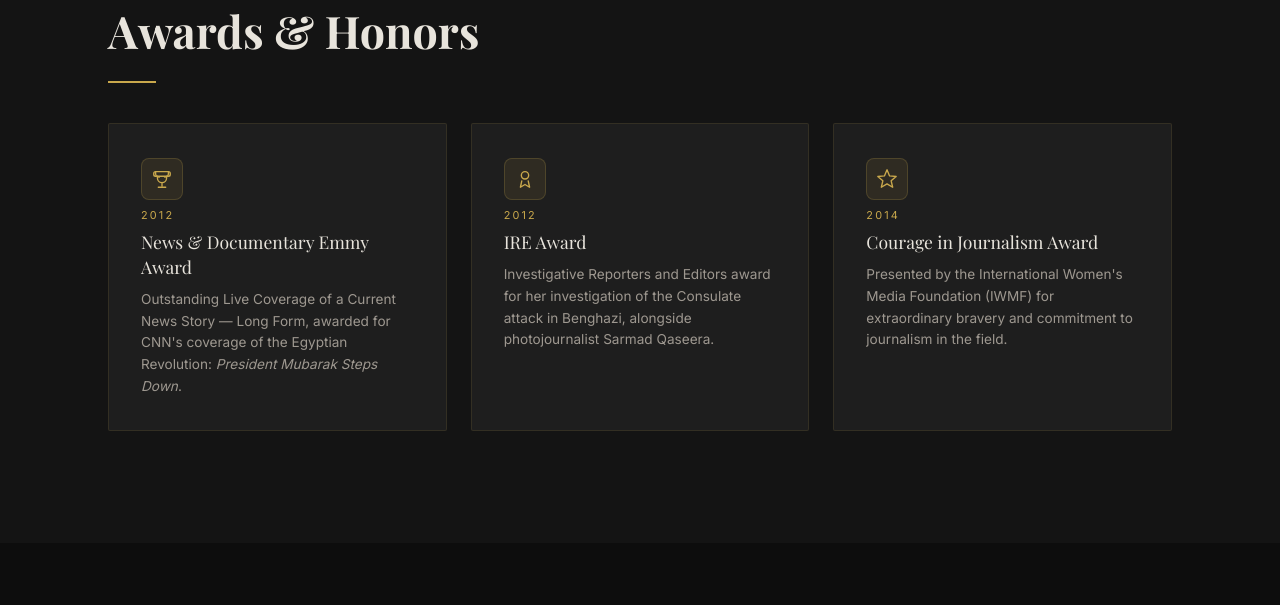
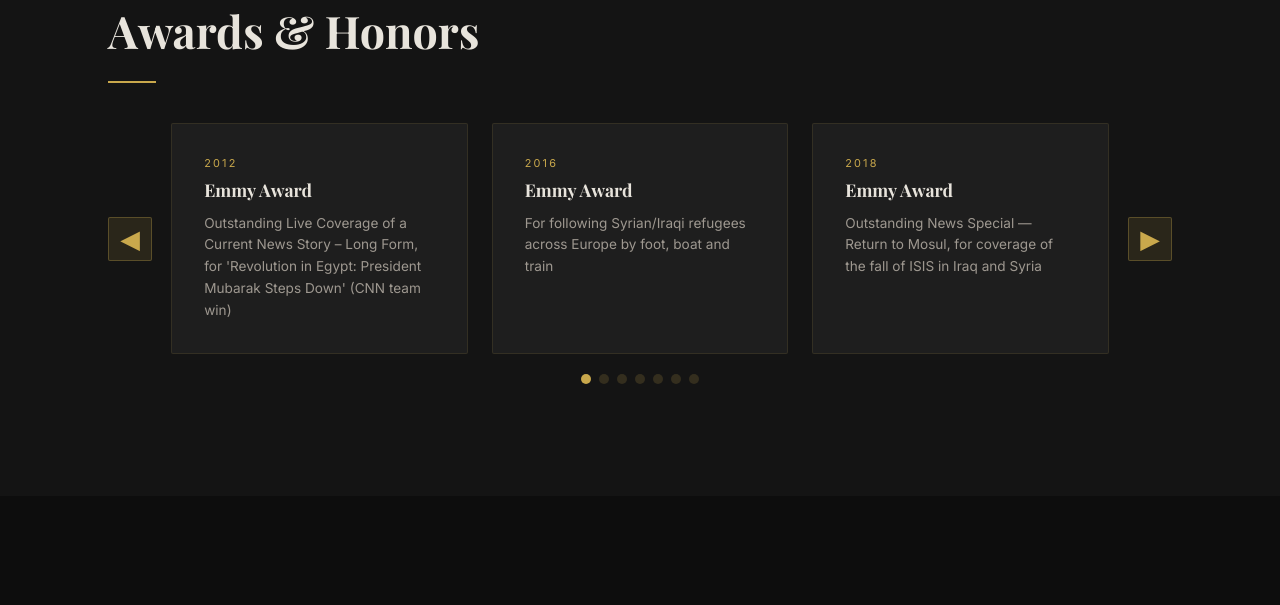
Before and after one commit to maiwandrohani-eng/arwa, a plain HTML site: page index.html in a window 1280 px wide. Shown: the part 3980-4585 px from the top of the page. Drawn offline with nearby package versions, Linux system fonts and the light colour scheme; a web font is replaced by a local one.

Commit message:
Implement dynamic awards slider: loads awards.json, groups in threes, auto-advance, manual nav, new styles

```diff
--- a/index.html
+++ b/index.html
@@ -464,11 +464,89 @@
       background: var(--dark-2);
       border-top: 1px solid rgba(201,168,76,0.1);
     }
-    .awards-grid {
+    .awards-slider-wrapper {
+      display: flex;
+      align-items: center;
+      gap: 1.2rem;
+      margin-top: 1.2rem;
+      position: relative;
+    }
+    .awards-slider-nav {
+      background: rgba(201,168,76,0.12);
+      border: 1px solid rgba(201,168,76,0.3);
+      border-radius: 2px;
+      color: var(--gold);
+      font-size: 1.6rem;
+      width: 44px;
+      height: 44px;
+      display: flex;
+      align-items: center;
+      justify-content: center;
+      cursor: pointer;
+      transition: background 0.2s;
+    }
+    .awards-slider-nav:hover { background: rgba(201,168,76,0.22); }
+    .awards-slider {
+      flex: 1;
+      min-width: 0;
+      display: flex;
+      overflow: hidden;
+      position: relative;
+    }
+    .awards-slide {
       display: grid;
       grid-template-columns: repeat(3, 1fr);
       gap: 1.5rem;
-      margin-top: 1rem;
+      width: 100%;
+      transition: opacity 0.5s;
+    }
+    .award-card {
+      background: var(--dark-3);
+      border: 1px solid rgba(201,168,76,0.12);
+      border-radius: 2px;
+      padding: 2rem;
+      position: relative;
+      overflow: hidden;
+      transition: border-color 0.3s, transform 0.3s;
+      display: flex;
+      flex-direction: column;
+      align-items: flex-start;
+    }
+    .award-year {
+      font-size: 0.68rem;
+      letter-spacing: 0.2em;
+      text-transform: uppercase;
+      color: var(--gold);
+      margin-bottom: 0.5rem;
+    }
+    .award-name {
+      font-family: 'Playfair Display', serif;
+      font-size: 1.1rem;
+      font-weight: 600;
+      margin-bottom: 0.5rem;
+    }
+    .award-desc {
+      font-size: 0.92rem;
+      color: var(--text-muted);
+      line-height: 1.5;
+    }
+    .awards-slider-indicators {
+      display: flex;
+      gap: 0.5rem;
+      justify-content: center;
+      margin-top: 1.2rem;
+    }
+    .awards-indicator {
+      width: 10px;
+      height: 10px;
+      border-radius: 50%;
+      background: rgba(201,168,76,0.18);
+      cursor: pointer;
+      transition: background 0.2s;
+      display: inline-block;
+    }
+    .awards-indicator.active {
+      background: var(--gold);
     }
     .award-card {
       background: var(--dark-3);
@@ -1505,39 +1583,88 @@
       <p class="section-label">Recognition</p>
       <h2>Awards &amp; Honors</h2>
       <div class="divider"></div>
-      <div class="awards-grid">
-
-        <div class="award-card">
-          <div class="pillar-icon" style="margin-bottom:0.5rem">
-            <svg viewBox="0 0 24 24" fill="none" stroke="currentColor" stroke-width="1.5" stroke-linecap="round" stroke-linejoin="round" width="42" height="42"><rect x="3" y="4" width="18" height="5" rx="2"/><path d="M7 9v2a5 5 0 0 0 10 0V9"/><path d="M12 17v3"/><path d="M8 21h8"/><path d="M5 4v2a4 4 0 0 0 4 4"/><path d="M19 4v2a4 4 0 0 1-4 4"/></svg>
-          </div>
-          <div class="award-year">2012</div>
-          <div class="award-name">News &amp; Documentary Emmy Award</div>
-          <p class="award-desc">Outstanding Live Coverage of a Current News Story — Long Form, awarded for CNN's coverage of the Egyptian Revolution: <em>President Mubarak Steps Down</em>.</p>
-        </div>
-
-        <div class="award-card">
-          <div class="pillar-icon" style="margin-bottom:0.5rem">
-            <svg viewBox="0 0 24 24" fill="none" stroke="currentColor" stroke-width="1.5" stroke-linecap="round" stroke-linejoin="round" width="42" height="42"><circle cx="12" cy="8" r="4"/><path d="M8.5 14 7 21l5-3 5 3-1.5-7"/></svg>
-          </div>
-          <div class="award-year">2012</div>
-          <div class="award-name">IRE Award</div>
-          <p class="award-desc">Investigative Reporters and Editors award for her investigation of the Consulate attack in Benghazi, alongside photojournalist Sarmad Qaseera.</p>
-        </div>
-
-        <div class="award-card">
-          <div class="pillar-icon" style="margin-bottom:0.5rem">
-            <svg viewBox="0 0 24 24" fill="none" stroke="currentColor" stroke-width="1.5" stroke-linecap="round" stroke-linejoin="round" width="42" height="42"><polygon points="12 17.27 18.18 21 16.54 13.97 22 9.24 14.81 8.63 12 2 9.19 8.63 2 9.24 7.46 13.97 5.82 21 12 17.27"/></svg>
-          </div>
-          <div class="award-year">2014</div>
-          <div class="award-name">Courage in Journalism Award</div>
-          <p class="award-desc">Presented by the International Women's Media Foundation (IWMF) for extraordinary bravery and commitment to journalism in the field.</p>
-        </div>
-
+      <div class="awards-slider-wrapper">
+        <button class="awards-slider-nav" id="awards-prev" aria-label="Previous awards">&#x25C0;</button>
+        <div class="awards-slider" id="awards-slider"></div>
+        <button class="awards-slider-nav" id="awards-next" aria-label="Next awards">&#x25B6;</button>
       </div>
+      <div class="awards-slider-indicators" id="awards-indicators"></div>
     </div>
   </section>
 
+  <script>
+    // --- AWARDS SLIDER ---
+    let awardsData = [];
+    let awardsCurrentSlide = 0;
+    let awardsSlideCount = 0;
+    let awardsAutoAdvanceTimer = null;
+
+    function renderAwardsSlider() {
+      const slider = document.getElementById('awards-slider');
+      const indicators = document.getElementById('awards-indicators');
+      if (!slider || !awardsData.length) return;
+      awardsSlideCount = Math.ceil(awardsData.length / 3);
+      slider.innerHTML = '';
+      for (let i = 0; i < awardsSlideCount; i++) {
+        const group = awardsData.slice(i * 3, i * 3 + 3);
+        const slide = document.createElement('div');
+        slide.className = 'awards-slide';
+        slide.style.display = i === awardsCurrentSlide ? 'grid' : 'none';
+        slide.innerHTML = group.map(a => `
+          <div class="award-card">
+            <div class="award-year">${a.year}</div>
+            <div class="award-name">${a.name}</div>
+            <div class="award-desc">${a.desc}</div>
+          </div>
+        `).join('');
+        slider.appendChild(slide);
+      }
+      // Indicators
+      if (indicators) {
+        indicators.innerHTML = '';
+        for (let i = 0; i < awardsSlideCount; i++) {
+          const dot = document.createElement('span');
+          dot.className = 'awards-indicator' + (i === awardsCurrentSlide ? ' active' : '');
+          dot.onclick = () => { awardsGoToSlide(i); };
+          indicators.appendChild(dot);
+        }
+      }
+    }
+
+    function awardsGoToSlide(idx) {
+      awardsCurrentSlide = idx;
+      renderAwardsSlider();
+      awardsResetAutoAdvance();
+    }
+
+    function awardsNextSlide() {
+      awardsCurrentSlide = (awardsCurrentSlide + 1) % awardsSlideCount;
+      renderAwardsSlider();
+    }
+    function awardsPrevSlide() {
+      awardsCurrentSlide = (awardsCurrentSlide - 1 + awardsSlideCount) % awardsSlideCount;
+      renderAwardsSlider();
+    }
+    function awardsResetAutoAdvance() {
+      if (awardsAutoAdvanceTimer) clearInterval(awardsAutoAdvanceTimer);
+      awardsAutoAdvanceTimer = setInterval(awardsNextSlide, 6000);
+    }
+
+    async function loadAwardsData() {
+      try {
+        const res = await fetch('awards.json');
+        awardsData = await res.json();
+        renderAwardsSlider();
+        awardsResetAutoAdvance();
+      } catch (e) { /* ignore */ }
+    }
+
+    document.addEventListener('DOMContentLoaded', () => {
+      loadAwardsData();
+      document.getElementById('awards-next').onclick = awardsNextSlide;
+      document.getElementById('awards-prev').onclick = awardsPrevSlide;
+    });
+  </script>
   <!-- INARA -->
   <section class="inara-section" id="inara">
     <div class="container">
```
